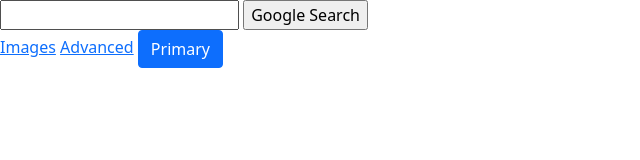
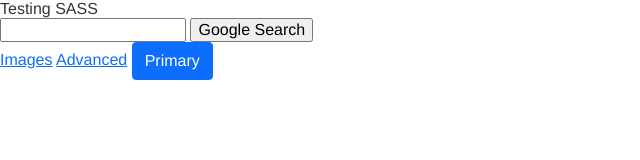
Before and after one commit to Erix-F5R/Search-Engine-Frontend, a plain HTML site: page index.html in a window 1280 px wide. Shown: the whole page, without its empty margins (0-640 px from the left). Drawn offline with nearby package versions, Linux system fonts and the light colour scheme.

Commit message:
testing out sass

```diff
--- a/index.html
+++ b/index.html
@@ -7,6 +7,7 @@
 
     </head>
     <body>
+        Testing SASS
         <form action="https://google.com/search">
             <input type="text" name="q">
             <input type="submit" value="Google Search">
--- /dev/null
+++ b/style.scss
@@ -0,0 +1,7 @@
+$font-stack: Helvetica, sans-serif;
+$primary-color: #333;
+
+body {
+  font: 100% $font-stack;
+  color: $primary-color;
+}
```
Also changed, not shown: style.css.
